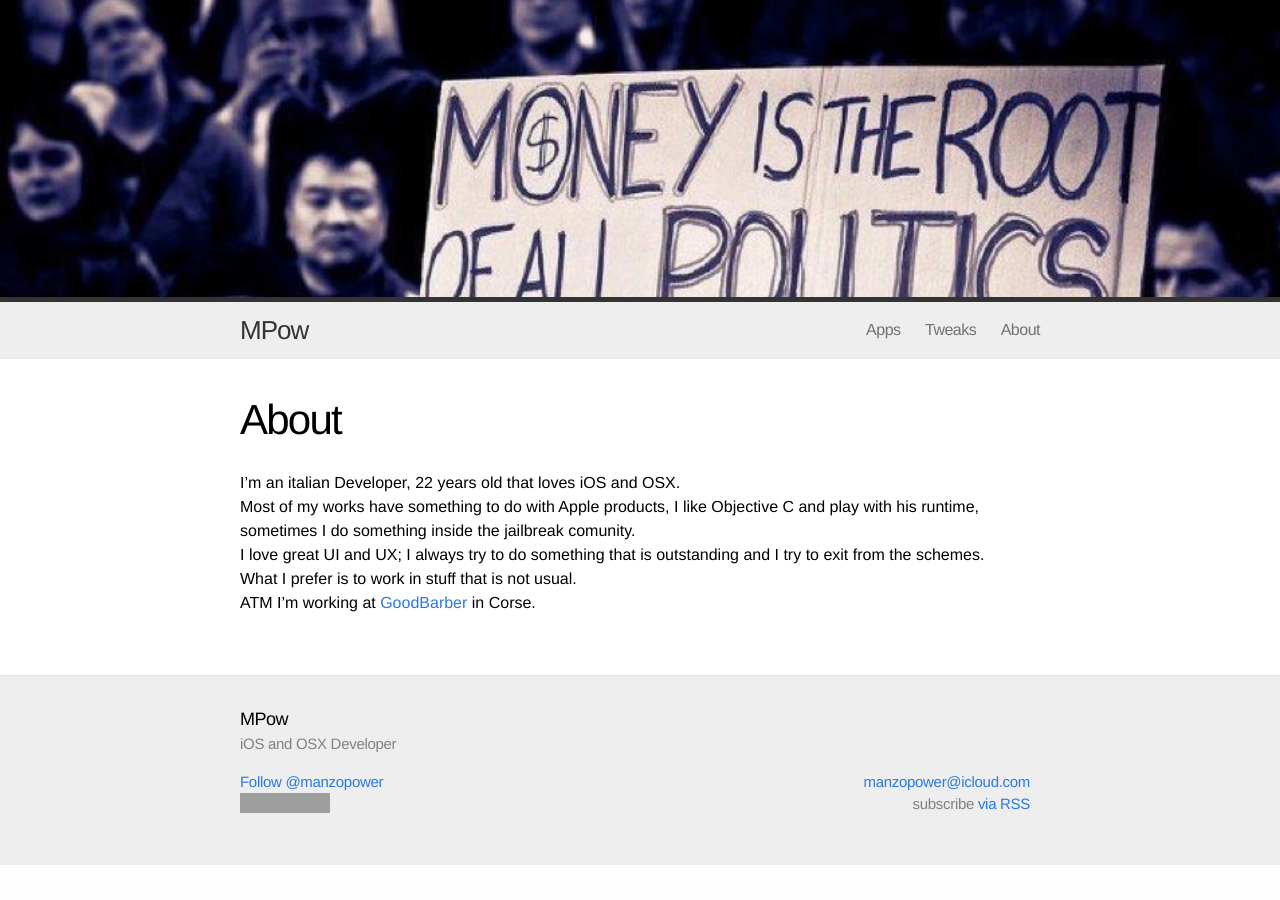
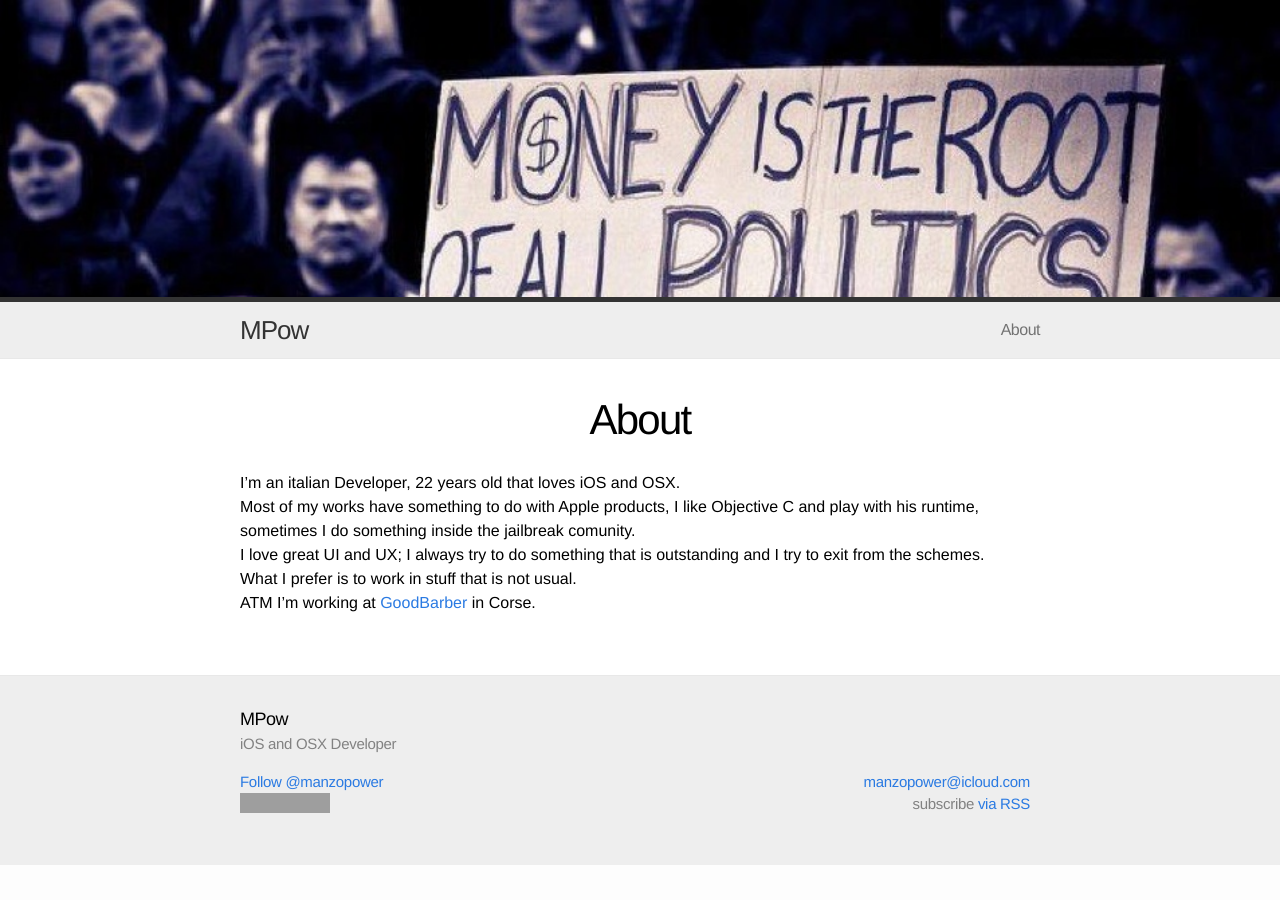
Before and after one commit to MP0w/MP0w.github.io, a Jekyll site: the page built from about.md, in a window 1280 px wide. Built offline with Jekyll 4.4.1, drawn with Linux system fonts in a browser that asks for light colours; comment, search, counter and statistics services are not loaded; grey boxes are pictures that could not be loaded.

Commit message:
improvements and abstraction

```diff
--- a/_includes/header.html
+++ b/_includes/header.html
@@ -22,26 +22,7 @@
 
     <a class="site-title" href="{{ site.baseurl }}/">{{ site.title }}</a>
 
-    <nav class="site-nav">
-      <a href="#" class="menu-icon">
-        <svg version="1.1" xmlns="http://www.w3.org/2000/svg" xmlns:xlink="http://www.w3.org/1999/xlink" x="0px" y="0px"
-           viewBox="0 0 18 15" enable-background="new 0 0 18 15" xml:space="preserve">
-          <path fill="#FFFFFF" d="M18,1.484c0,0.82-0.665,1.484-1.484,1.484H1.484C0.665,2.969,0,2.304,0,1.484l0,0C0,0.665,0.665,0,1.484,0
-            h15.031C17.335,0,18,0.665,18,1.484L18,1.484z"/>
-          <path fill="#FFFFFF" d="M18,7.516C18,8.335,17.335,9,16.516,9H1.484C0.665,9,0,8.335,0,7.516l0,0c0-0.82,0.665-1.484,1.484-1.484
-            h15.031C17.335,6.031,18,6.696,18,7.516L18,7.516z"/>
-          <path fill="#FFFFFF" d="M18,13.516C18,14.335,17.335,15,16.516,15H1.484C0.665,15,0,14.335,0,13.516l0,0
-            c0-0.82,0.665-1.484,1.484-1.484h15.031C17.335,12.031,18,12.696,18,13.516L18,13.516z"/>
-        </svg>
-      </a>
-      <div class="trigger">
-      <a class="page-link" href="http://mpow.it/Apps">Apps</a>
-      <a class="page-link" href="http://mpow.it/Tweaks">Tweaks</a>
-        {% for page in site.pages %}
-          {% if page.title %}<a class="page-link" href="{{ page.url | prepend: site.baseurl }}">{{ page.title }}</a>{% endif %}
-        {% endfor %}
-      </div>
-    </nav>
+{% include nav.html %}
 
   </div>
 </header>
--- /dev/null
+++ b/_includes/nav.html
@@ -0,0 +1,23 @@
+    <nav class="site-nav">
+      <a href="#" class="menu-icon">
+        <svg version="1.1" xmlns="http://www.w3.org/2000/svg" xmlns:xlink="http://www.w3.org/1999/xlink" x="0px" y="0px"
+           viewBox="0 0 18 15" enable-background="new 0 0 18 15" xml:space="preserve">
+          <path fill="#FFFFFF" d="M18,1.484c0,0.82-0.665,1.484-1.484,1.484H1.484C0.665,2.969,0,2.304,0,1.484l0,0C0,0.665,0.665,0,1.484,0
+            h15.031C17.335,0,18,0.665,18,1.484L18,1.484z"/>
+          <path fill="#FFFFFF" d="M18,7.516C18,8.335,17.335,9,16.516,9H1.484C0.665,9,0,8.335,0,7.516l0,0c0-0.82,0.665-1.484,1.484-1.484
+            h15.031C17.335,6.031,18,6.696,18,7.516L18,7.516z"/>
+          <path fill="#FFFFFF" d="M18,13.516C18,14.335,17.335,15,16.516,15H1.484C0.665,15,0,14.335,0,13.516l0,0
+            c0-0.82,0.665-1.484,1.484-1.484h15.031C17.335,12.031,18,12.696,18,13.516L18,13.516z"/>
+        </svg>
+      </a>
+      <div class="trigger">
+        {% for page in site.pages %}
+          {% if page.path contains 'sub' %}
+	      {% else %}
+    	      {% if page.title %}
+    	      <a class="page-link" href="{{ page.url | prepend: site.baseurl }}">{{ page.title }}</a>
+    	      {% endif %}
+	      {% endif %}
+        {% endfor %}
+      </div>
+    </nav>
--- a/css/main.css
+++ b/css/main.css
@@ -13,7 +13,7 @@
 html, body { height: 100%; }
 
 body {
-  font-family: Helvetica, Arial, sans-serif;
+  font-family: "Helvetica Neue", Helvetica, Arial, sans-serif;
   font-size: 16px;
   line-height: 1.5;
   font-weight: 300;
@@ -174,12 +174,28 @@
   letter-spacing: -1.75px;
   line-height: 1;
   font-weight: 300;
+  text-align: center;
 }
 
 .post-header .meta {
-  font-size: 15px;
+  text-align: center;
+  margin: 10px 0;
+  font-size: 20px;
+  font-weight: 100;
   color: #818181;
   margin-top: 5px;
+  font-style: italic;
+}
+
+.meta .author{
+	font-style: normal;
+	font-weight: 400;
+	color: #7f49bd;
+}
+
+.meta .post-date{
+	font-style: normal;
+	font-weight: 300;
 }
 
 .post-content { margin: 0 0 30px; }
@@ -472,3 +488,24 @@
 	font-size: 110%;
 	color: #aaaaaa;
 }
+
+hr{
+	width: 80%;
+	margin: 10px 10%;
+	border: 0;
+    height: 1px;
+    background: #bbb;
+    background-image: -webkit-linear-gradient(left, #eee, #bbb, #eee);
+    background-image:    -moz-linear-gradient(left, #eee, #bbb, #eee);
+    background-image:     -ms-linear-gradient(left, #eee, #bbb, #eee);
+    background-image:      -o-linear-gradient(left, #eee, #bbb, #eee);
+}
+
+.commentShare{
+	width: 50%;
+	text-align: right;
+	float: left;
+	padding-left: 15px;
+	margin-right: 25px;
+	margin-bottom: 10px;
+}
```
Also changed, not shown: _includes/comments.html (added, +8 -0 lines), _includes/head.html (+10 -0 lines), _layouts/post.html (deleted, +0 -27 lines), _layouts/sitepage.html (added, +14 -0 lines).
